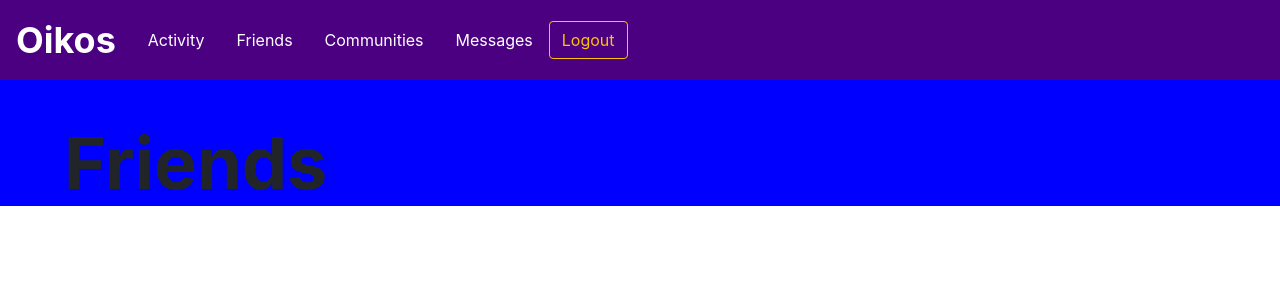
After one commit to ahmedksultan/inpeach, a Flask app: page /friends in a window 1280 px wide. The commit adds this page. Shown: the top 300 px of the page. Run offline with Flask 2, Linux system fonts and the light colour scheme; some libraries are stand-ins or nearby versions.

Commit message:
made template pages for all main features

```diff
--- a/app.py
+++ b/app.py
@@ -19,7 +19,27 @@ def root():
     newcommunity2 = Community(name="name2", description="description2")
     db.session.add(newcommunity2)
     db.session.commit()
-    return __name__
+    return redirect(url_for('home')) # when login system is in place, will be changed
+
+@app.route("/home")
+def home():
+    return render_template("home.html", user="Ahmed")
+
+@app.route("/activity")
+def activity():
+    return render_template("activity.html", user="Ahmed")
+
+@app.route("/friends")
+def friends():
+    return render_template("friends.html", user="Ahmed")
+
+@app.route("/communities")
+def communities():
+    return render_template("communities.html", user="Ahmed")
+
+@app.route("/messages")
+def messages():
+    return "Work in progress!"
 
 if __name__ == "__main__":
     db.init_app(app)
--- a/static/css/style.css
+++ b/static/css/style.css
@@ -1,9 +1,5 @@
 .bg-primary {
      background-color: indigo !important;
-}
-
-.navbar {
-     padding: 2% !important;
 }
 
 .nav-item {
@@ -17,3 +13,7 @@
 .navbar .navbar-brand {
      font-size: 36px;
 }
+
+.content {
+     background: blue;
+}
--- a/templates/base.html
+++ b/templates/base.html
@@ -8,16 +8,15 @@
   </head>
   <body>
     <nav class="navbar navbar-expand-lg navbar-dark bg-primary">
-      <a class="navbar-brand" href="#"><b>Oikos</b></a>
-      <a class="nav-item nav-link" href="#">Home</a>
-      <a class="nav-item nav-link" href="#">Features</a>
-      <a class="nav-item nav-link" href="#">Pricing</a>
-      <a class="nav-item nav-link" href="#">Disabled</a>
+      <a class="navbar-brand" href="/"><b>Oikos</b></a>
+      <a class="nav-item nav-link" href="/activity">Activity</a>
+      <a class="nav-item nav-link" href="/friends">Friends</a>
+      <a class="nav-item nav-link" href="/communities">Communities</a>
+      <a class="nav-item nav-link" href="/messages">Messages</a>
 
-      {% block loginoptions %}
-      {% endblock %}
+      {% block loginoptions %} {% endblock %}
+    </nav>
 
-    </nav>
     {% block body %} {% endblock %}
 
     {% block footer %} {% endblock %}
--- /dev/null
+++ b/templates/friends.html
@@ -0,0 +1,14 @@
+{% extends "base.html" %}
+
+{% block loginoptions %}
+<button type="button" class="btn btn-outline-warning">Logout</button>
+{% endblock %}
+
+{% block body %}
+<div class="content">
+     <h1 class="display-3" style="font-weight: 700; padding-left: 5vw; padding-top: 5vh;">Friends</h1>
+</div>
+{% endblock %}
+
+{% block footer %}
+{% endblock %}
--- a/templates/home.html
+++ b/templates/home.html
@@ -5,6 +5,9 @@
 {% endblock %}
 
 {% block body %}
+     <div class="content">
+          <h1 class="display-3" style="font-weight: 700; padding-left: 5vw; padding-top: 5vh;">Welcome, {{ user }}.</h1>
+     </div>
 {% endblock %}
 
 {% block footer %}
```
Also changed, not shown: templates/activity.html (added, +14 -0 lines), templates/communities.html (added, +14 -0 lines), site.db.
